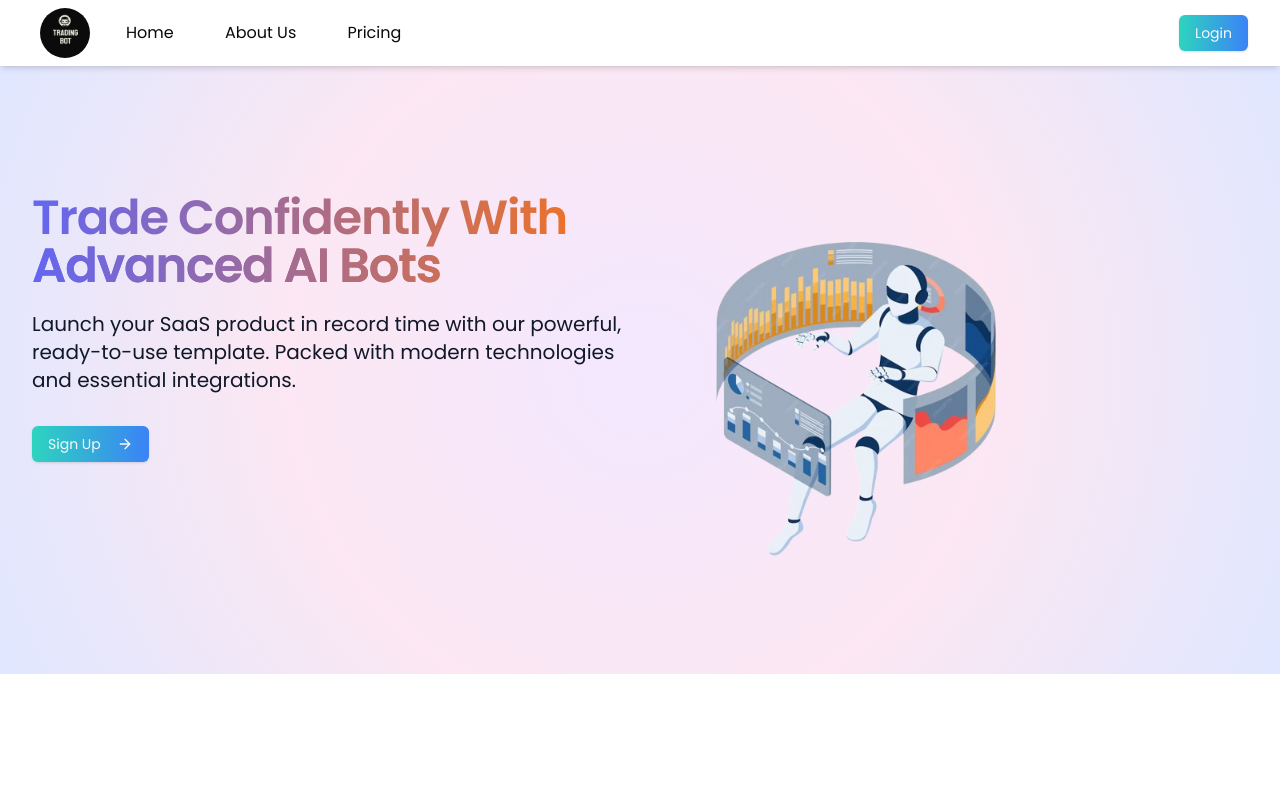
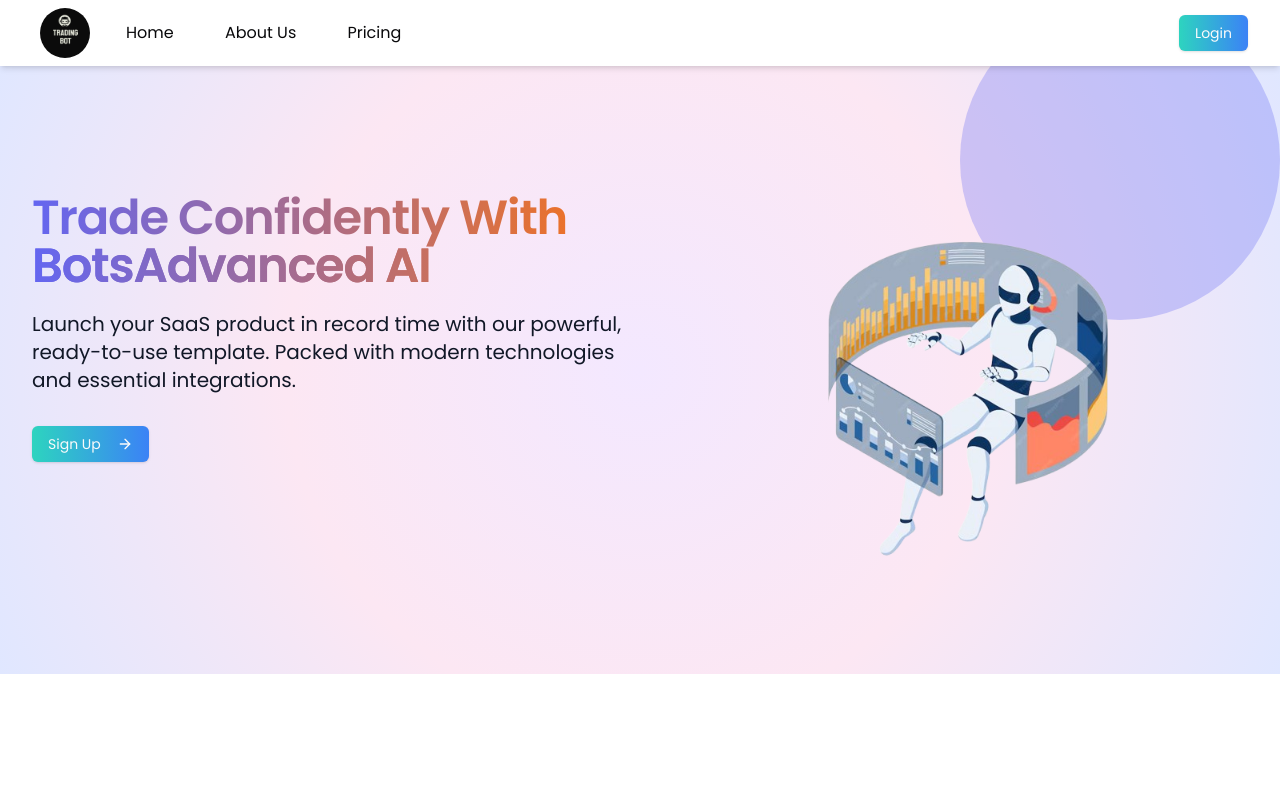
Before and after one commit to Prasmin/trading_landingPage, a Next.js app: page / in a window 1280 px wide. Shown: the top 800 px of the page. Built offline with nearby package versions, Linux system fonts and the light colour scheme.

Commit message:
working on page section

```diff
--- a/src/app/page.js
+++ b/src/app/page.js
@@ -7,18 +7,21 @@ import aboutuspic from "../../public/aboutUs.jpg";
 
 import Pricing from "@/components/pricing";
 import { Footer } from "@/components/footer";
+import RotateString from "@/components/ui/rotateString";
+
+import Link from "next/link";
 
 export default function Home() {
   return (
     <main>
       <section className="py-16 md:pt-32 md:pb-20 bg-[radial-gradient(circle_at_center,_var(--tw-gradient-stops))] from-purple-100 via-pink-100 to-indigo-100 bg">
-        <div className="max-w-7xl mx-auto px-4 sm:px-6 lg:px-8">
-          <div className="lg:grid lg:grid-cols-12 lg:gap-8">
+        <div className="max-w-7xl mx-auto px-4  lg:px-8">
+          <div className="lg:grid lg:grid-cols-12 lg:gap-8 ">
             <div className="sm:text-center md:max-w-2xl md:mx-auto lg:col-span-6 lg:text-left">
               <h1 className="text-4xl font-bold bg-clip-text text-transparent  bg-gradient-to-r from-indigo-500  to-orange-500 tracking-tight sm:text-5xl md:text-5xl ">
                 Trade Confidently With
                 <span className="block bg-clip-text text-transparent bg-gradient-to-r from-indigo-500  to-orange-500">
-                  Advanced AI Bots
+                  <RotateString />
                 </span>
               </h1>
               <p className="mt-3 text-base text-gray-900 sm:mt-5 sm:text-xl lg:text-lg xl:text-xl">
@@ -27,18 +30,23 @@ export default function Home() {
                 essential integrations.
               </p>
               <div className="mt-8 sm:max-w-lg sm:mx-auto sm:text-center lg:text-left lg:mx-0">
-                <Button className="bg-gradient-to-r from-teal-400 to-blue-500 hover:from-pink-500 hover:to-orange-500">
-                  Sign Up
-                  <ArrowRight className="ml-2 h-5 w-5" />
-                </Button>
+                <Link href="/registration">
+                  <Button className="bg-gradient-to-r from-teal-400 to-blue-500 hover:from-pink-500 hover:to-orange-500">
+                    Sign Up
+                    <ArrowRight className="ml-2 h-5 w-5" />
+                  </Button>
+                </Link>
               </div>
             </div>
-            <div className="mt-12 relative sm:max-w-lg sm:mx-auto lg:mt-0 lg:max-w-none lg:mx-0 lg:col-span-6 lg:flex lg:items-center">
+            <div className="mt-12  sm:max-w-lg sm:mx-auto lg:mt-0  lg:mx-0 lg:col-span-6  lg:items-center lg:justify-items-end z-40">
               <Image
                 src={herotradingpicremovebgpreview}
                 alt="hero Pic"
                 height={400}
               />
+            </div>
+            <div className="absolute top-0 right-0 flex justify-center items-center">
+              <div className="w-80 h-80 bg-indigo-500 rounded-full opacity-30"></div>
             </div>
           </div>
         </div>
--- /dev/null
+++ b/src/components/ui/rotateString.jsx
@@ -0,0 +1,25 @@
+"use client";
+
+import React from "react";
+import { useState, useEffect } from "react";
+
+function rotate(text, setText) {
+  let interval = setInterval(() => {
+    text = text[text.length - 1] + text.substring(0, text.length - 1);
+    setText(text); // Update state
+  }, 1000);
+
+  // setTimeout(() => clearInterval(interval));
+
+  // return () => clearInterval(interval), 3000; // Cleanup interval on unmount
+}
+
+export default function RotateString() {
+  const [rotatedText, setRotatedText] = useState("Advanced AI Bots");
+
+  useEffect(() => {
+    const cleanup = rotate(rotatedText, setRotatedText);
+    return cleanup; // Cleanup when component unmounts
+  }, []); // Run only once on mount
+  return <div>{rotatedText}</div>;
+}
--- a/tailwind.config.js
+++ b/tailwind.config.js
@@ -1,5 +1,5 @@
 /** @type {import('tailwindcss').Config} */
-module.exports = {
+export default {
   darkMode: ["class"],
   content: [
     "./src/pages/**/*.{js,ts,jsx,tsx,mdx}",
@@ -9,53 +9,53 @@ module.exports = {
   theme: {
     extend: {
       colors: {
-  			background: 'hsl(var(--background))',
-  			foreground: 'hsl(var(--foreground))',
+        background: "hsl(var(--background))",
+        foreground: "hsl(var(--foreground))",
         card: {
-  				DEFAULT: 'hsl(var(--card))',
-  				foreground: 'hsl(var(--card-foreground))'
+          DEFAULT: "hsl(var(--card))",
+          foreground: "hsl(var(--card-foreground))",
         },
         popover: {
-  				DEFAULT: 'hsl(var(--popover))',
-  				foreground: 'hsl(var(--popover-foreground))'
+          DEFAULT: "hsl(var(--popover))",
+          foreground: "hsl(var(--popover-foreground))",
         },
         primary: {
-  				DEFAULT: 'hsl(var(--primary))',
-  				foreground: 'hsl(var(--primary-foreground))'
+          DEFAULT: "hsl(var(--primary))",
+          foreground: "hsl(var(--primary-foreground))",
         },
         secondary: {
-  				DEFAULT: 'hsl(var(--secondary))',
-  				foreground: 'hsl(var(--secondary-foreground))'
+          DEFAULT: "hsl(var(--secondary))",
+          foreground: "hsl(var(--secondary-foreground))",
         },
         muted: {
-  				DEFAULT: 'hsl(var(--muted))',
-  				foreground: 'hsl(var(--muted-foreground))'
+          DEFAULT: "hsl(var(--muted))",
+          foreground: "hsl(var(--muted-foreground))",
         },
         accent: {
-  				DEFAULT: 'hsl(var(--accent))',
-  				foreground: 'hsl(var(--accent-foreground))'
+          DEFAULT: "hsl(var(--accent))",
+          foreground: "hsl(var(--accent-foreground))",
         },
         destructive: {
-  				DEFAULT: 'hsl(var(--destructive))',
-  				foreground: 'hsl(var(--destructive-foreground))'
+          DEFAULT: "hsl(var(--destructive))",
+          foreground: "hsl(var(--destructive-foreground))",
         },
-  			border: 'hsl(var(--border))',
-  			input: 'hsl(var(--input))',
-  			ring: 'hsl(var(--ring))',
+        border: "hsl(var(--border))",
+        input: "hsl(var(--input))",
+        ring: "hsl(var(--ring))",
         chart: {
-  				'1': 'hsl(var(--chart-1))',
-  				'2': 'hsl(var(--chart-2))',
-  				'3': 'hsl(var(--chart-3))',
-  				'4': 'hsl(var(--chart-4))',
-  				'5': 'hsl(var(--chart-5))'
-  			}
+          1: "hsl(var(--chart-1))",
+          2: "hsl(var(--chart-2))",
+          3: "hsl(var(--chart-3))",
+          4: "hsl(var(--chart-4))",
+          5: "hsl(var(--chart-5))",
+        },
       },
       borderRadius: {
-  			lg: 'var(--radius)',
-  			md: 'calc(var(--radius) - 2px)',
-  			sm: 'calc(var(--radius) - 4px)'
-  		}
-  	}
+        lg: "var(--radius)",
+        md: "calc(var(--radius) - 2px)",
+        sm: "calc(var(--radius) - 4px)",
+      },
+    },
   },
   plugins: [require("tailwindcss-animate")],
 };
```
Lines whose indentation alone changed are shown as unchanged.
